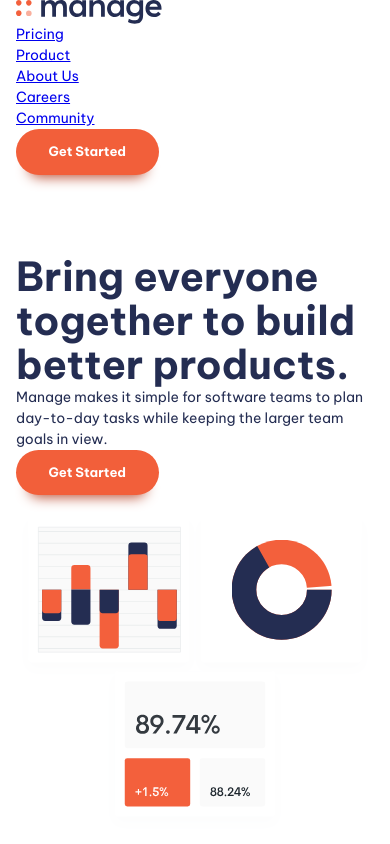
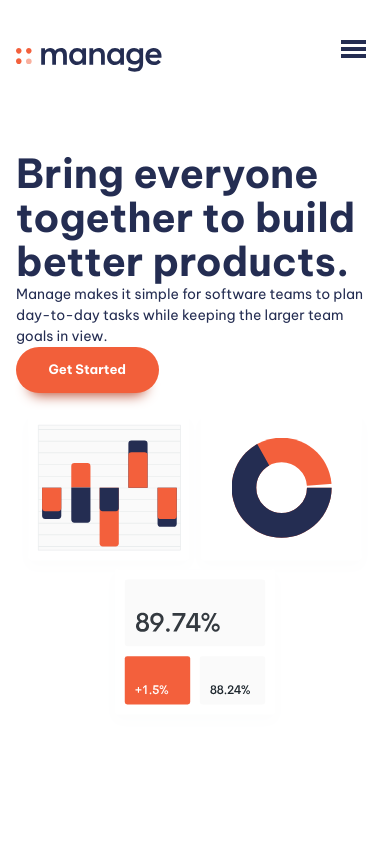
Before and after one commit to ndayishimiyeeric/manage-landing-page, a React (Vite) app: page / in a window 390 px wide. Shown: the top 844 px of the page. Built offline with nearby package versions, Linux system fonts and the light colour scheme; the HTML template or start-up script is replaced by a standard one.

Commit message:
Style Header

```diff
--- a/index.html
+++ b/index.html
@@ -4,6 +4,7 @@
     <meta charset="UTF-8" />
     <link rel="icon" type="image/svg+xml" href="/vite.svg" />
     <meta name="viewport" content="width=device-width, initial-scale=1.0" />
+    <script src="https://cdn.jsdelivr.net/npm/bootstrap@5.2.0/dist/js/bootstrap.bundle.min.js"></script>
     <title>Frontend Mentor | Manage landing page</title>
   </head>
   <body>
--- a/src/components/Footer/Footer.jsx
+++ b/src/components/Footer/Footer.jsx
@@ -4,7 +4,7 @@
 function Footer() {
   return (
     <footer className="padding-block-700 bg-neutral-900 text-neutral-100">
-      <div className="container">
+      <div className="wrapper">
         <div className="even-columns">
           <div>
             <img src={logo} alt="logo" />
--- a/src/components/Header/Header.jsx
+++ b/src/components/Header/Header.jsx
@@ -1,15 +1,52 @@
 import { Link } from 'react-router-dom';
+import { useState } from 'react';
+// import './nav';
 import logo from '../../assets/logo.svg';
+import hamburger from '../../assets/icon-hamburger.svg';
+import close from '../../assets/icon-close.svg';
 
 function Header() {
+  const [isOpen, setIsOpen] = useState(false);
+  const handleClick = (e) => {
+    const primaryHeader =
+      e.target.parentElement.parentElement.parentElement.parentElement;
+    primaryHeader.toggleAttribute('data-overlay');
+    setIsOpen(!isOpen);
+  };
   return (
     <>
       <header className="primary-header">
-        <div className="container">
-          <Link to="/">
+        <div className="wrapper navbar navbar-expand-lg">
+          <div className="nav-wrapper container-fluid">
+            <Link to="/" className="navbar-brand">
               <img src={logo} alt="Manage" />
             </Link>
-          <nav className="primary-navigation">
+            <button
+              className="mobile-nav-toggle navbar-toggler"
+              data-bs-toggle="collapse"
+              data-bs-target="#primary-navigation"
+              aria-controls="primary-navigation"
+              aria-expanded="false"
+              onClick={handleClick}
+            >
+              <span className="visually-hidden">Menu</span>
+              {!isOpen ? (
+                <img
+                  className="icon-hamburger"
+                  src={hamburger}
+                  alt=""
+                  aria-hidden="true"
+                />
+              ) : (
+                <img
+                  className="icon-close"
+                  src={close}
+                  alt=""
+                  aria-hidden="true"
+                />
+              )}
+            </button>
+            <nav className="primary-navigation" id="primary-navigation">
               <ul className="nav-list" aria-label="primary" role="list">
                 <li>
                   <Link to="/">Pricing</Link>
@@ -27,8 +64,9 @@
                   <Link to="/">Community</Link>
                 </li>
               </ul>
-            <button className="button">Get Started</button>
             </nav>
+            <button className="button | hide-sm">Get Started</button>
+          </div>
         </div>
       </header>
     </>
--- a/src/components/MainSection/Cta/Cta.jsx
+++ b/src/components/MainSection/Cta/Cta.jsx
@@ -3,7 +3,7 @@
 function Cta() {
   return (
     <section className="cta | padding-block-700 bg-accent-400 text-neutral-100">
-      <div className="container">
+      <div className="wrapper">
         <div className="even-columns">
           <div>
             <p className="fs-secondary-heading fw-bold">
--- a/src/components/MainSection/Hero/Hero.jsx
+++ b/src/components/MainSection/Hero/Hero.jsx
@@ -4,7 +4,7 @@
 function Hero() {
   return (
     <section className="padding-block-900">
-      <div className="container">
+      <div className="wrapper">
         <div className="even-columns">
           <div>
             <h2 className="fs-secondary-heading fw-bold">
--- a/src/components/MainSection/Showcase/Showcase.jsx
+++ b/src/components/MainSection/Showcase/Showcase.jsx
@@ -3,7 +3,7 @@
 function Showcase() {
   return (
     <section className="padding-block-900">
-      <div className="container">
+      <div className="wrapper">
         <div className="even-columns">
           <div>
             <h1 className="fs-primary-heading fw-bold">
--- a/src/index.css
+++ b/src/index.css
@@ -200,7 +200,7 @@
   padding-block: var(--size-700);
 }
 
-.container {
+.wrapper {
   --max-width: 1110px;
   --padding: 1rem;
 
@@ -211,6 +211,18 @@
 .even-columns {
   display: grid;
   gap: 1rem;
+}
+
+.visually-hidden {
+  position: absolute;
+  width: 1px;
+  height: 1px;
+  padding: 0;
+  margin: -1px;
+  overflow: hidden;
+  clip: rect(0, 0, 0, 0);
+  white-space: nowrap; /* added line */
+  border: 0;
 }
 
 @media (min-width: 50em) {
@@ -258,3 +270,98 @@
   background-color: var(--clr-neutral-100);
   color: var(--clr-accent-300);
 }
+
+/* Navigation */
+
+.primary-header {
+  padding-top: var(--size-700);
+}
+
+.nav-wrapper {
+  display: flex;
+  justify-content: space-between;
+  align-items: center;
+}
+
+.mobile-nav-toggle {
+  display: none;
+}
+
+.nav-list {
+  display: flex;
+  font-size: var(--fs-nav);
+  gap: clamp(var(--size-400), 5vw, var(--size-700));
+  font-weight: var(--fw-medium);
+}
+
+.nav-list a {
+  text-decoration: none;
+  color: var(--clr-primary-400);
+}
+
+.nav-list a:hover,
+.nav-list a:focus-visible {
+  color: var(--clr-accent-400);
+}
+
+@media (max-width: 50em) {
+  .primary-navigation {
+    display: none;
+    position: fixed;
+    inset: 7rem var(--size-400) auto;
+    background: var(--clr-neutral-100);
+    border-radius: var(--size-100);
+    padding: var(--size-700);
+    margin-inline: auto;
+    box-shadow: 0 0 0.75em rgb(0, 0, 0, 0.05);
+  }
+
+  .nav-list {
+    display: grid;
+    gap: var(--size-400);
+    text-align: center;
+    font-weight: var(--fw-bold);
+  }
+
+  .primary-navigation[data-visible] {
+    display: block;
+  }
+
+  .primary-header[data-overlay]::before {
+    content: '';
+    position: fixed;
+    inset: 0;
+    background: linear-gradient(transparent, rgb(0 0 0 / 0.8));
+  }
+
+  .mobile-nav-toggle {
+    display: block;
+    position: fixed;
+    top: var(--size-600);
+    right: var(--size-400);
+    cursor: pointer;
+    background: transparent;
+    border: 0;
+    padding: 0.5rem;
+  }
+
+  .show {
+    display: block;
+  }
+
+  .hide {
+    display: none;
+  }
+
+  .mobile-nav-toggle .icon-hamburger[data-visible] {
+    display: none;
+  }
+
+  .hide-sm {
+    display: none;
+  }
+
+  .display-inline-flex {
+    display: inline-flex;
+  }
+}
```
Lines whose indentation alone changed are shown as unchanged.
